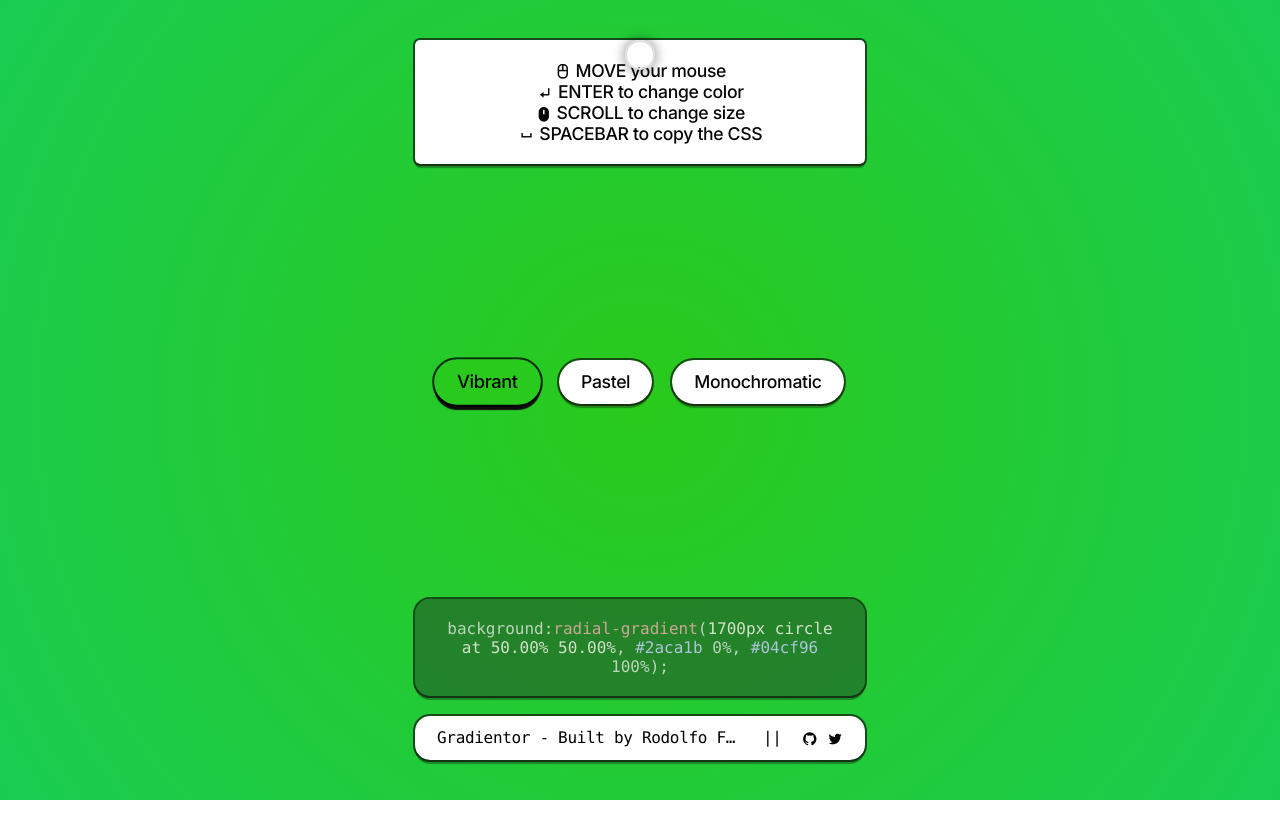
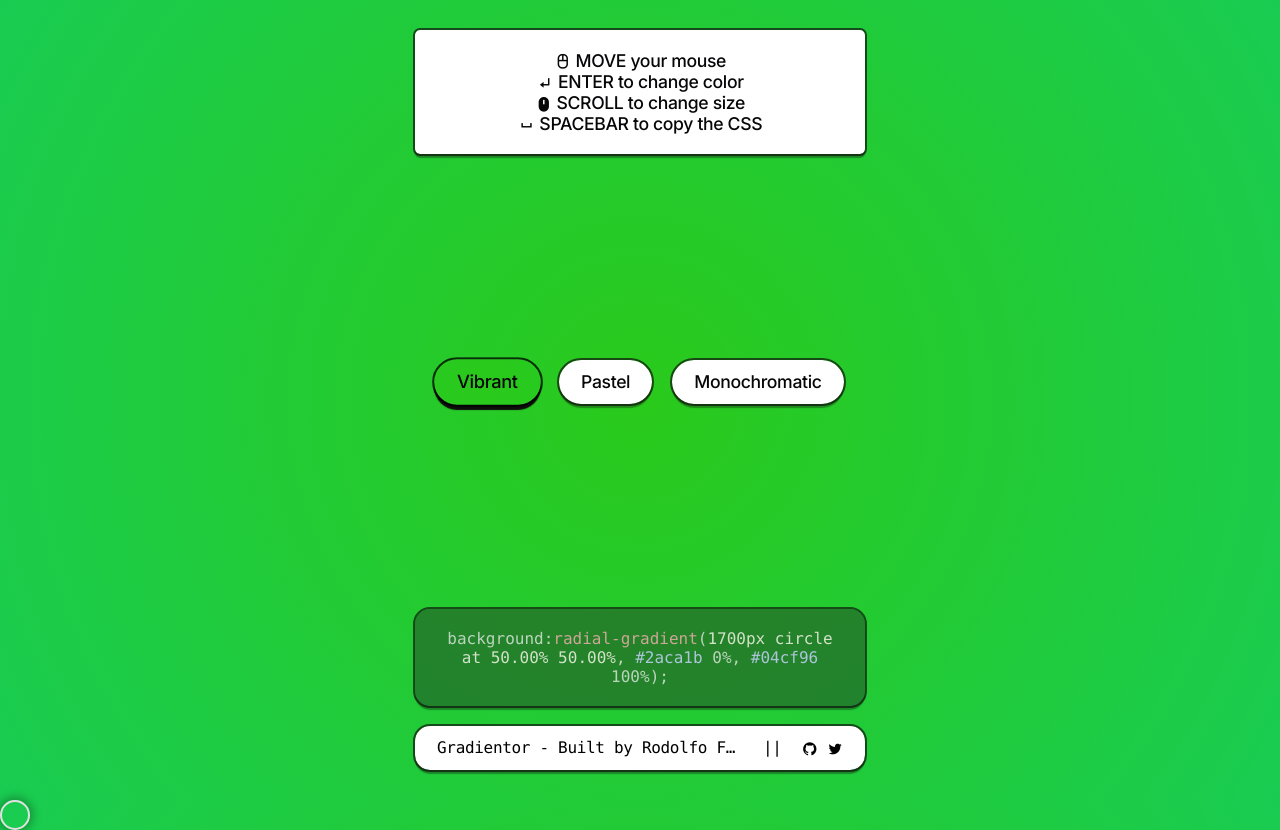
Before and after one commit to RuDeeVelops/gradientor-app, a plain HTML site: page index.html in a window 1280 px wide. Before the commit the page ends 800 px from the top, so only its background shows below. Drawn offline with nearby package versions, Linux system fonts and the light colour scheme.

Commit message:
Update styles.css with height and padding changes

```diff
--- a/index.html
+++ b/index.html
@@ -35,6 +35,7 @@
   </head>
 
   <body>
+    <div id="main-wrapper">
       <ul id="instructions">
         <li><i class="icon bx bx-mouse-alt"></i> MOVE your mouse</li>
         <li><i class="icon bx bx-subdirectory-left"></i> ENTER to change color</li>
@@ -69,7 +70,7 @@
           <p id="cssOutput">background: radial-gradient(...);</p>
         </div>
       </div>
-
+    </div>
     <script src="script.js"></script>
   </body>
 </html>
--- a/styles.css
+++ b/styles.css
@@ -64,16 +64,23 @@ a:focus {
 
 body,
 html {
+  margin: 0;
+  padding: 0;
+  height: 100vh;
+  overflow: hidden;
+  box-sizing: border-box;
+}
+
+#main-wrapper {
   display: flex;
   flex-direction: column;
   align-items: center;
   justify-content: space-between;
-  height: 100vh;
+  height: 100%;
   margin: 0;
-  padding: 20px;
+  padding: 30px;
   box-sizing: border-box;
   overflow: hidden;
-  cursor: none;
 }
 
 /* ------------------------ Instructions Section ------------------------ */
```
Lines whose indentation alone changed are shown as unchanged.
